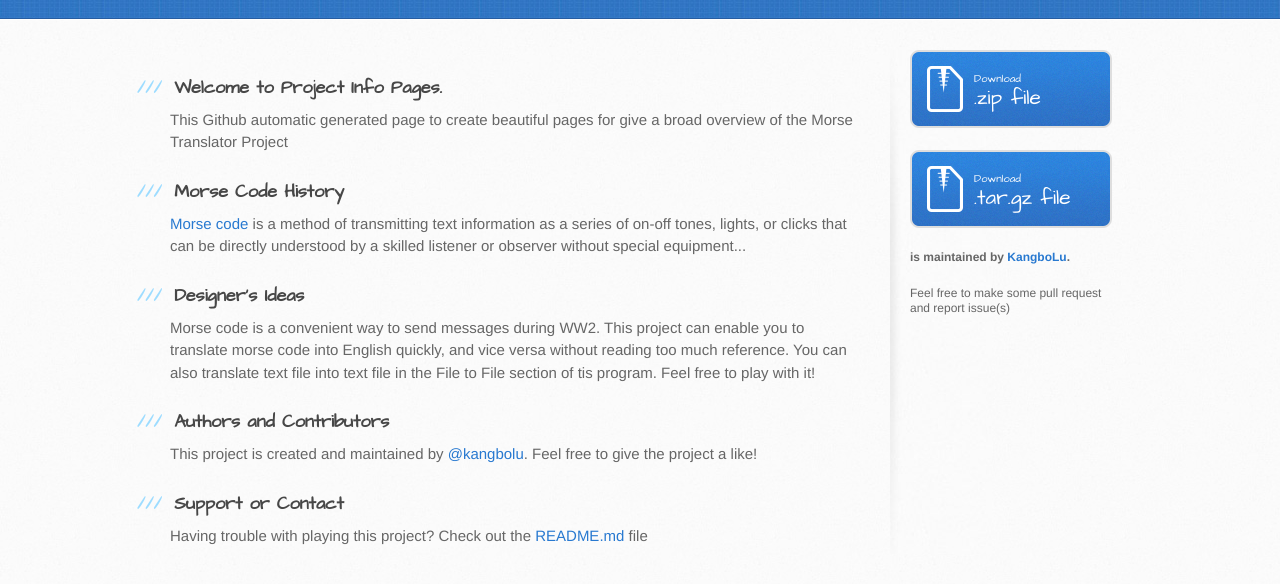
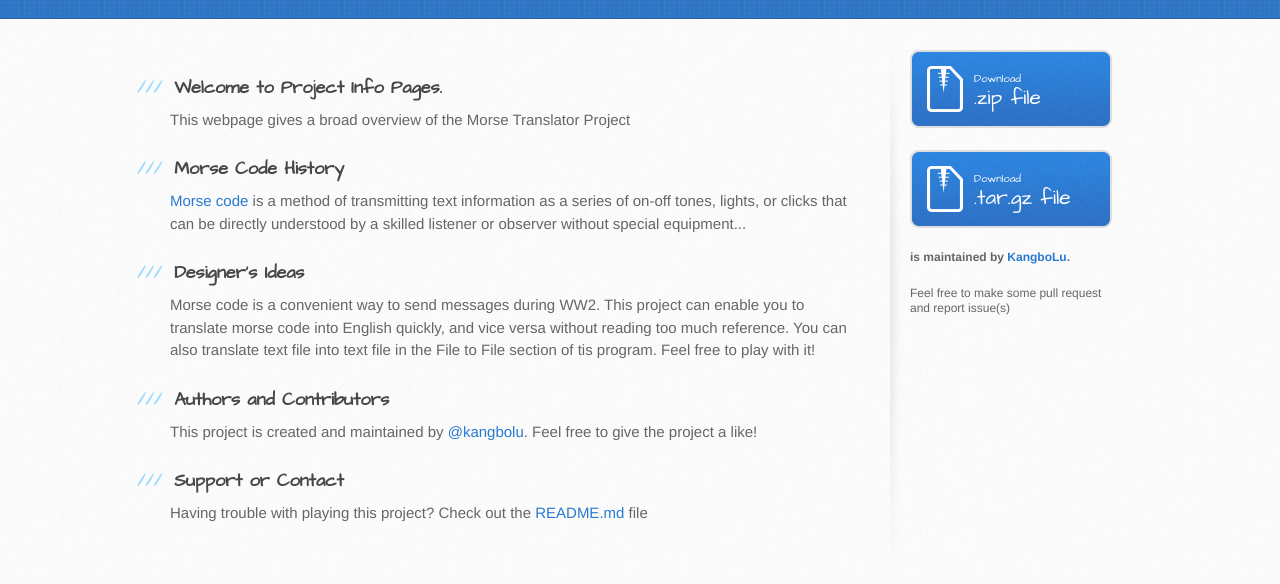
Before and after one commit to KangboLu/Morse-Code-Translator, a plain HTML site: page index.html in a window 1280 px wide. Shown: the part 288-872 px from the top of the page. Drawn offline with Linux system fonts and the light colour scheme.

Commit message:
Update index.html

```diff
--- a/index.html
+++ b/index.html
@@ -31,7 +31,7 @@
           <h3>
 <a id="welcome-to-github-pages" class="anchor" href="#welcome-to-github-pages" aria-hidden="true"><span aria-hidden="true" class="octicon octicon-link"></span></a>Welcome to Project Info Pages.</h3>
 
-<p>This Github automatic generated page to create beautiful pages for give a broad overview of the Morse Translator Project</p>
+<p>This webpage gives a broad overview of the Morse Translator Project</p>
 
 <h3>
 <a id="designer-templates" class="anchor" href="#designer-templates" aria-hidden="true"><span aria-hidden="true" class="octicon octicon-link"></span></a>Morse Code History</h3>
```
